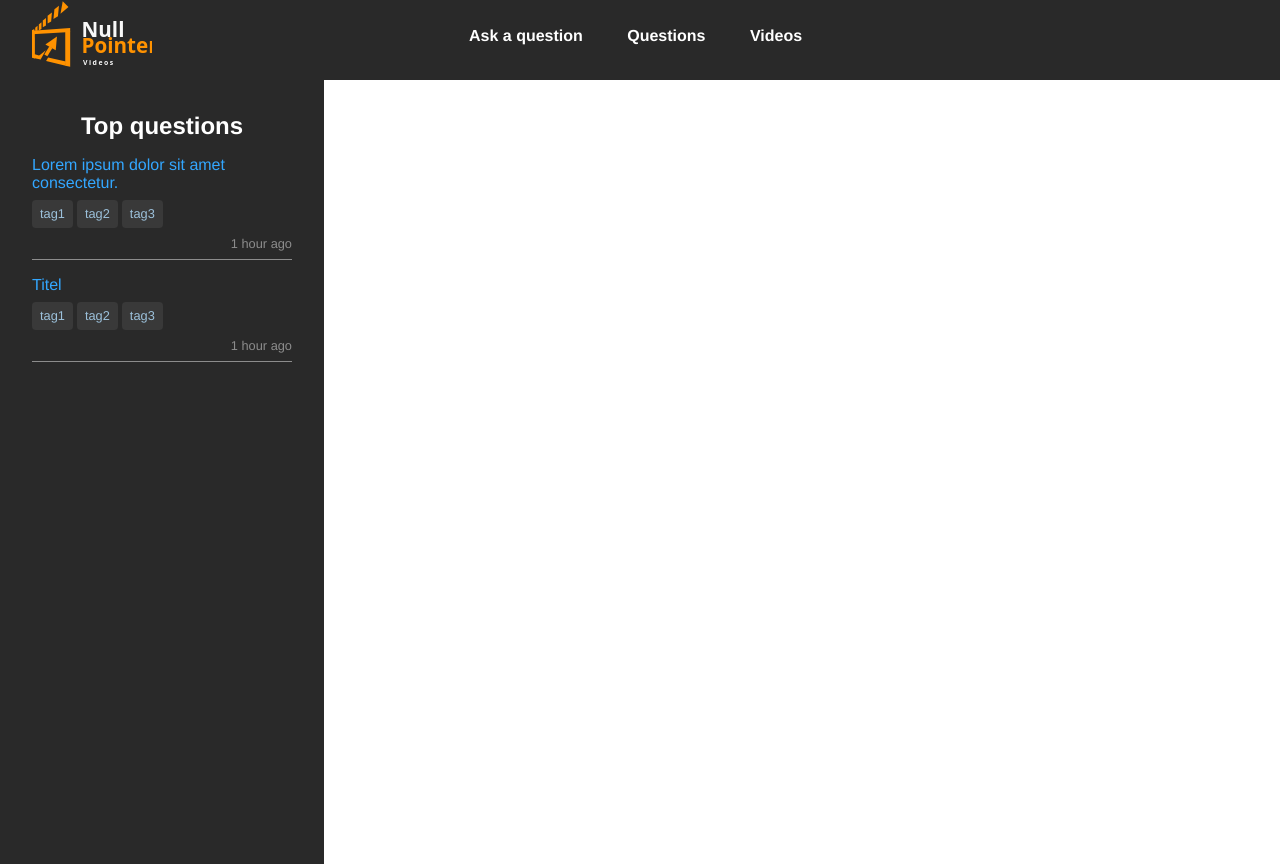
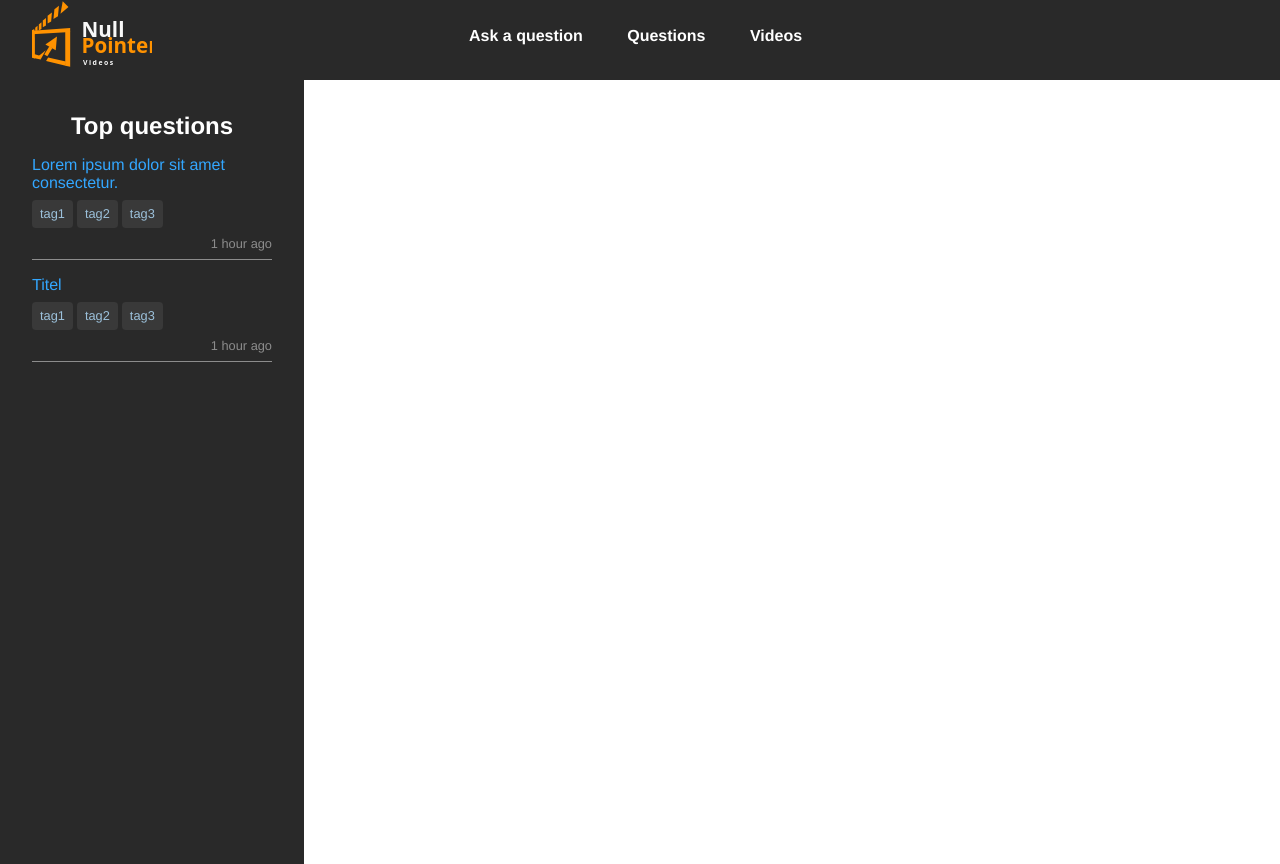
Before and after one commit to Yannieck/netflixsysteem, a PHP site: page /pages/askquestion.php in a window 1280 px wide. Run offline with PHP 8.4, Linux system fonts and the light colour scheme; style sheets or scripts are compiled from the project's sources.

Commit message:
Aside aangepast

```diff
--- a/assets/styles/aside/aside.css
+++ b/assets/styles/aside/aside.css
@@ -3,7 +3,7 @@
   background-color: var(--clr-neutral-600);
   color: var(--clr-neutral-100);
   padding: 2rem;
-  width: 260px;
+  width: 240px;
   height: calc(95vh - 40px);
   display: -webkit-box;
   display: -ms-flexbox;
--- a/assets/styles/aside/aside.scss
+++ b/assets/styles/aside/aside.scss
@@ -3,7 +3,7 @@
     background-color: var(--clr-neutral-600);
     color: var(--clr-neutral-100);
     padding: 2rem;
-    width: 260px;
+    width: 240px;
     height: calc(95vh - 40px);
     display: flex;
     flex-direction: column;
```
